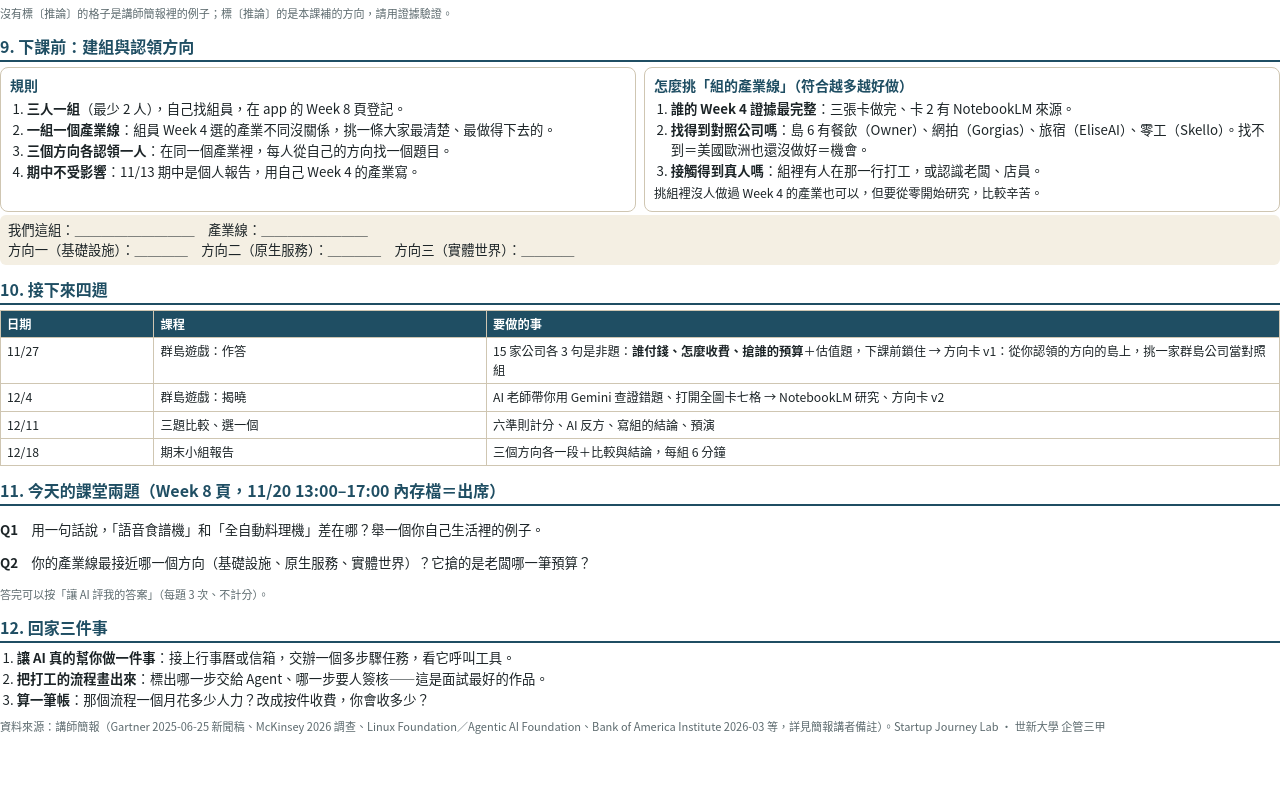
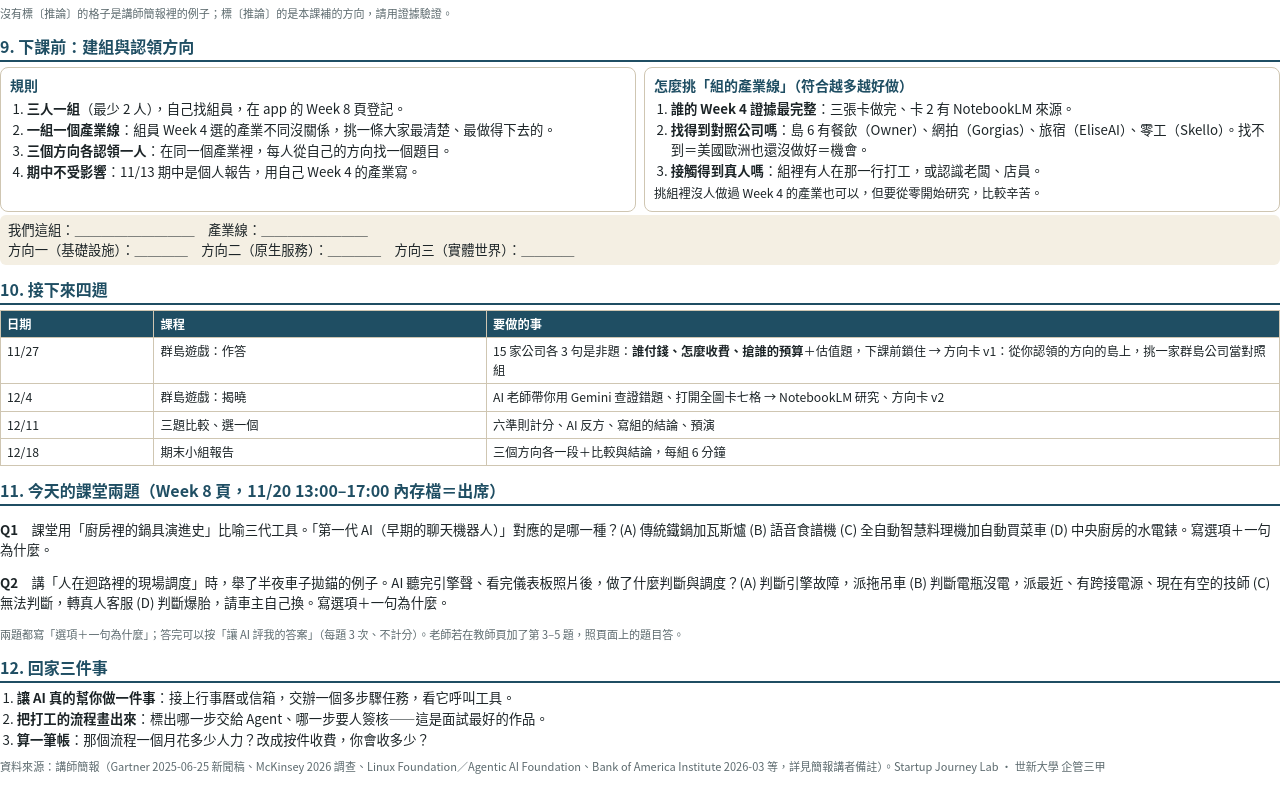
Before and after one commit to hpyuan1220/startup-journey-lab-app, a plain HTML site: page docs/handouts/WEEK8_HANDOUT.html in a window 1280 px wide. Shown: the part 1827-2612 px from the top of the page. Before the commit the page ends 2572 px from the top, so only its background shows below. Drawn offline with Linux system fonts and the light colour scheme.

Commit message:
Week 8 講義第 11 節與講師提要：課堂兩題對齊 app 預設題，重產 PDF
Co-Authored-By: Claude Fable 5.1 <noreply@anthropic.com>
Claude-Session: https://claude.ai/code/session_01B3gREYqkSBovQ7EYEcUzX3

```diff
--- a/docs/handouts/WEEK8_HANDOUT.html
+++ b/docs/handouts/WEEK8_HANDOUT.html
@@ -150,9 +150,9 @@ ol,ul{margin:3px 0;padding-left:1.25em}li{margin:1px 0}
 </table>
 
 <h2>11. 今天的課堂兩題（Week 8 頁，11/20 13:00–17:00 內存檔＝出席）</h2>
-<p><b>Q1</b>　用一句話說，「語音食譜機」和「全自動料理機」差在哪？舉一個你自己生活裡的例子。</p>
-<p><b>Q2</b>　你的產業線最接近哪一個方向（基礎設施、原生服務、實體世界）？它搶的是老闆哪一筆預算？</p>
-<p class="foot">答完可以按「讓 AI 評我的答案」（每題 3 次、不計分）。</p>
+<p><b>Q1</b>　課堂用「廚房裡的鍋具演進史」比喻三代工具。「第一代 AI（早期的聊天機器人）」對應的是哪一種？(A) 傳統鐵鍋加瓦斯爐 (B) 語音食譜機 (C) 全自動智慧料理機加自動買菜車 (D) 中央廚房的水電錶。寫選項＋一句為什麼。</p>
+<p><b>Q2</b>　講「人在迴路裡的現場調度」時，舉了半夜車子拋錨的例子。AI 聽完引擎聲、看完儀表板照片後，做了什麼判斷與調度？(A) 判斷引擎故障，派拖吊車 (B) 判斷電瓶沒電，派最近、有跨接電源、現在有空的技師 (C) 無法判斷，轉真人客服 (D) 判斷爆胎，請車主自己換。寫選項＋一句為什麼。</p>
+<p class="foot">兩題都寫「選項＋一句為什麼」；答完可以按「讓 AI 評我的答案」（每題 3 次、不計分）。老師若在教師頁加了第 3–5 題，照頁面上的題目答。</p>
 
 <h2>12. 回家三件事</h2>
 <ol>
```
Also changed, not shown: docs/handouts/WEEK8_SPEAKER_BRIEF.html (+1 -1 lines), week.html (+1 -1 lines), 2 other files.
